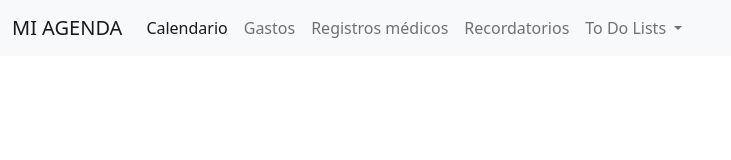
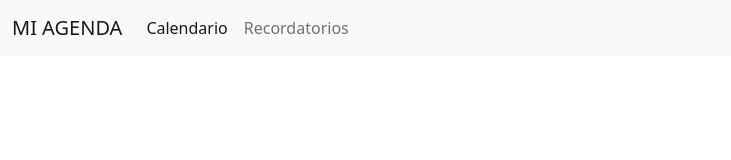
Before and after one commit to flor-gambetta/entrega-final-js, a plain HTML site: page index.html in a window 1280 px wide. Shown: the whole page, without its empty margins (0-731 px from the left). Drawn offline with nearby package versions, Linux system fonts and the light colour scheme.

Commit message:
entrega lista

```diff
--- a/index.html
+++ b/index.html
@@ -19,26 +19,11 @@
               <li class="nav-item">
                 <a class="nav-link active" aria-current="page" href="./pages/calendario.html">Calendario</a>
               </li>
-              <li class="nav-item">
-                <a class="nav-link" href="./pages/gastos.html">Gastos</a>
-              </li>
-              <li class="nav-item">
-                <a class="nav-link" href="./pages/registros.html">Registros médicos</a>
-              </li>
-              </li>
+
               <li class="nav-item">
                 <a class="nav-link" href="./pages/recordatorios.html">Recordatorios</a>
               </li>
-              <li class="nav-item dropdown">
-                <a class="nav-link dropdown-toggle" href="#" id="navbarDropdownMenuLink" role="button" data-bs-toggle="dropdown" aria-expanded="false">
-                  To Do Lists
-                </a>
-                <ul class="dropdown-menu" aria-labelledby="navbarDropdownMenuLink">
-                  <li><a class="dropdown-item" href="./pages/compras.html">Compras</a></li>
-                  <li><a class="dropdown-item" href="./pages/tareas.html">Tareas</a></li>
-                  <li><a class="dropdown-item" href="./pages/otras.html">Otras</a></li>
-                </ul>
-              </li>
+
             </ul>
           </div>
         </div>
```
